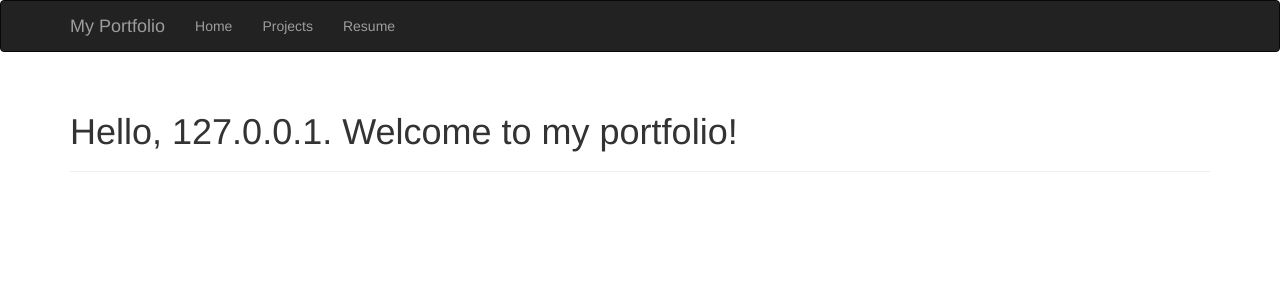
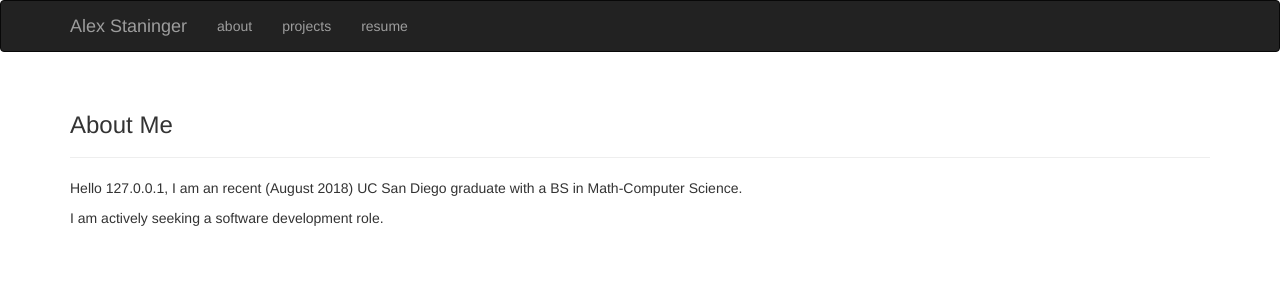
Before and after one commit to astaninger/portfolio, a Flask app: page / in a window 1280 px wide. Shown: the top 300 px of the page. Run offline with Flask 2, Linux system fonts and the light colour scheme; some libraries are stand-ins or nearby versions.

Commit message:
change front page

```diff
--- a/templates/index.html
+++ b/templates/index.html
@@ -3,12 +3,12 @@
 <head>
     <meta http-equiv="Content-Type" content="text/html; charset=UTF-8"/>
     <meta name="viewport" content="width=device-width, initial-scale=1, maximum-scale=1.0"/>
-    <title>Alex Staninger</title>
+    <title> Alex Staninger</title>
 </head>
 {% extends "bootstrap/base.html" %}
 
 {% block navbar %}
-<div class="navbar navbar-inverse" role="navigation">
+<div class="navbar navbar-inverse navbar-fixed" role="navigation">
     <div class="container">
         <div class="navbar-header">
             <button type="button" class="navbar-toggle"
@@ -18,13 +18,13 @@
                 <span class="icon-bar"></span>
                 <span class="icon-bar"></span>
             </button>
-            <a class="navbar-brand" href="/">My Portfolio</a>
+            <a class="navbar-brand" href="/">Alex Staninger</a>
         </div>
         <div class="navbar-collapse collapse">
             <ul class="nav navbar-nav">
-                <li><a href="/">Home</a></li>
-                <li><a href="/projects">Projects</a></li>
-                <li><a href="/resume">Resume</a></li>
+                <li><a href="/">about</a></li>
+                <li><a href="/projects">projects</a></li>
+                <li><a href="/resume">resume</a></li>
             </ul>
         </div>
     </div>
@@ -34,7 +34,11 @@
 {% block content %}
 <div class="container">
     <div class="page-header">
-        <h1>Hello, {{ ip }}. Welcome to my portfolio!</h1>
+        <h3>About Me</h3>
+    </div>
+    <div class='bio'>
+        <p> Hello {{ ip }}, I am an recent (August 2018) UC San Diego graduate with a BS in Math-Computer Science. </p>
+        <p>I am actively seeking a software development role. </p>
     </div>
 </div>
 {% endblock %}
```
